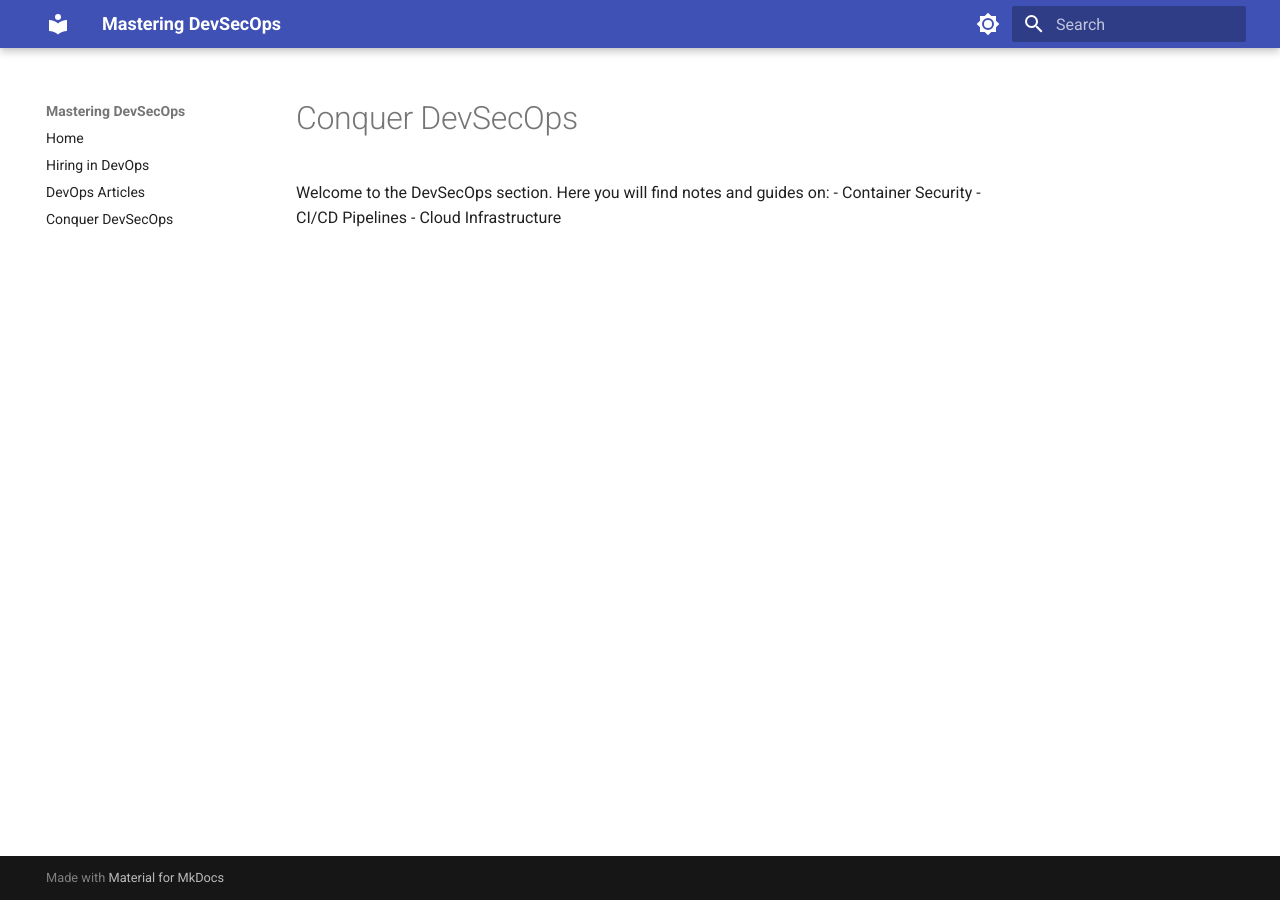
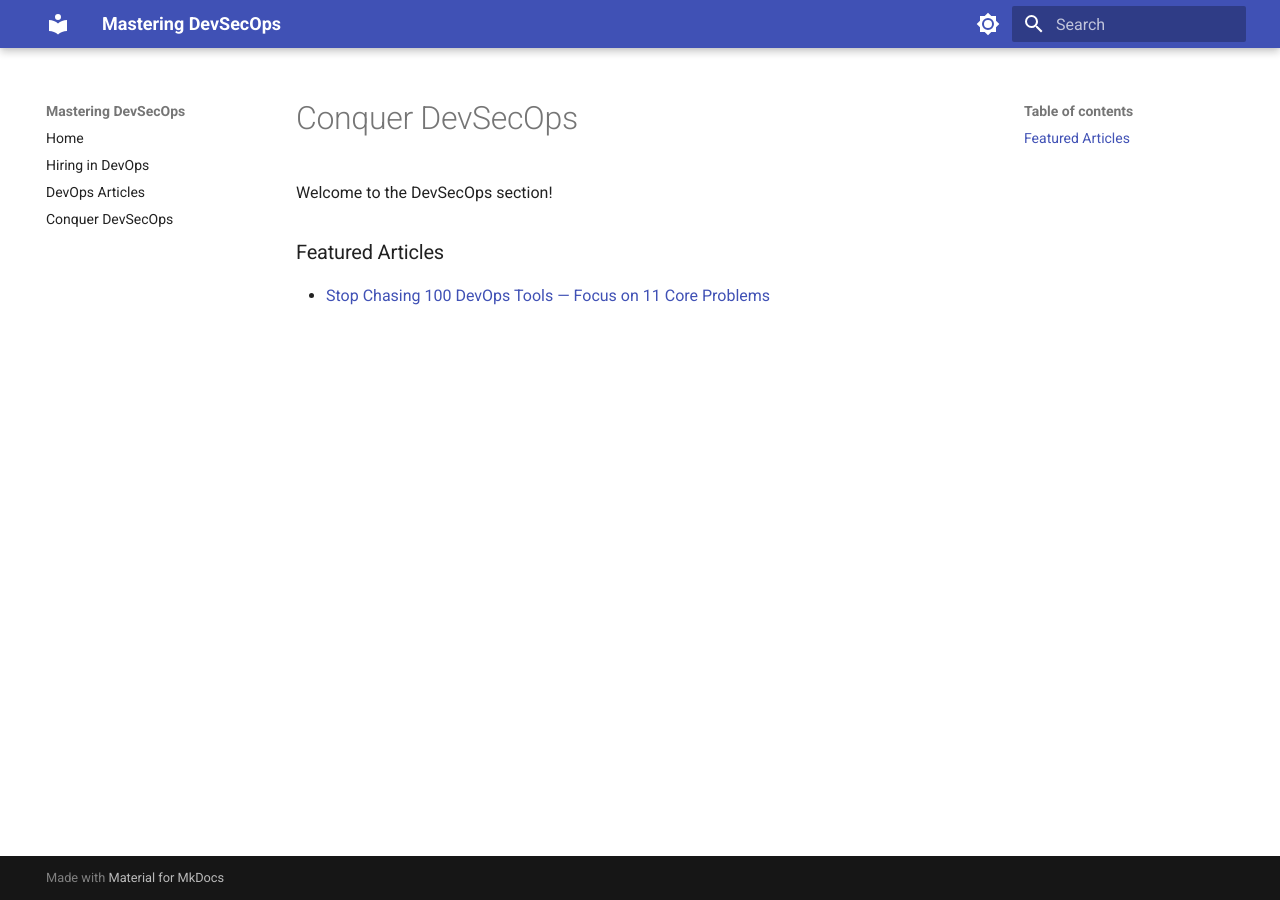
Before and after one commit to bruceminanga/Conquer-DevSecOps, an MkDocs documentation site: the page built from docs/2_Conquer_DevSecOps/index.md, in a window 1280 px wide. Built offline with MkDocs 1.6.1 and Material for MkDocs 9.7.7, drawn with Linux system fonts in a browser that asks for light colours.

Commit message:
chore: add featured articles section to DevSecOps docs

```diff
--- a/docs/2_Conquer_DevSecOps/index.md
+++ b/docs/2_Conquer_DevSecOps/index.md
@@ -1,6 +1,7 @@
 # Conquer DevSecOps
 
-Welcome to the DevSecOps section. Here you will find notes and guides on:
-- Container Security
-- CI/CD Pipelines
-- Cloud Infrastructure
+Welcome to the DevSecOps section!
+
+### Featured Articles
+
+* [Stop Chasing 100 DevOps Tools — Focus on 11 Core Problems](terraform/01-stop-chasing-100-devops-tools-focus-on-11-core-problems.md)
```
